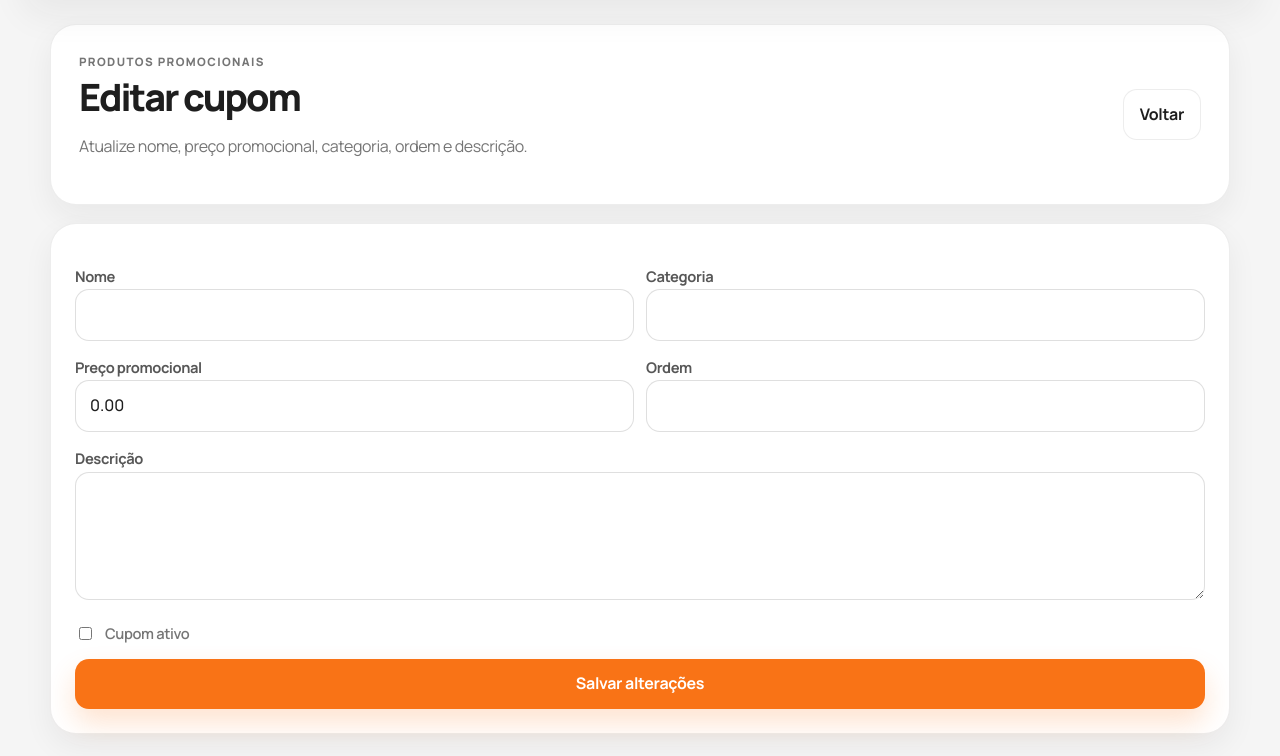
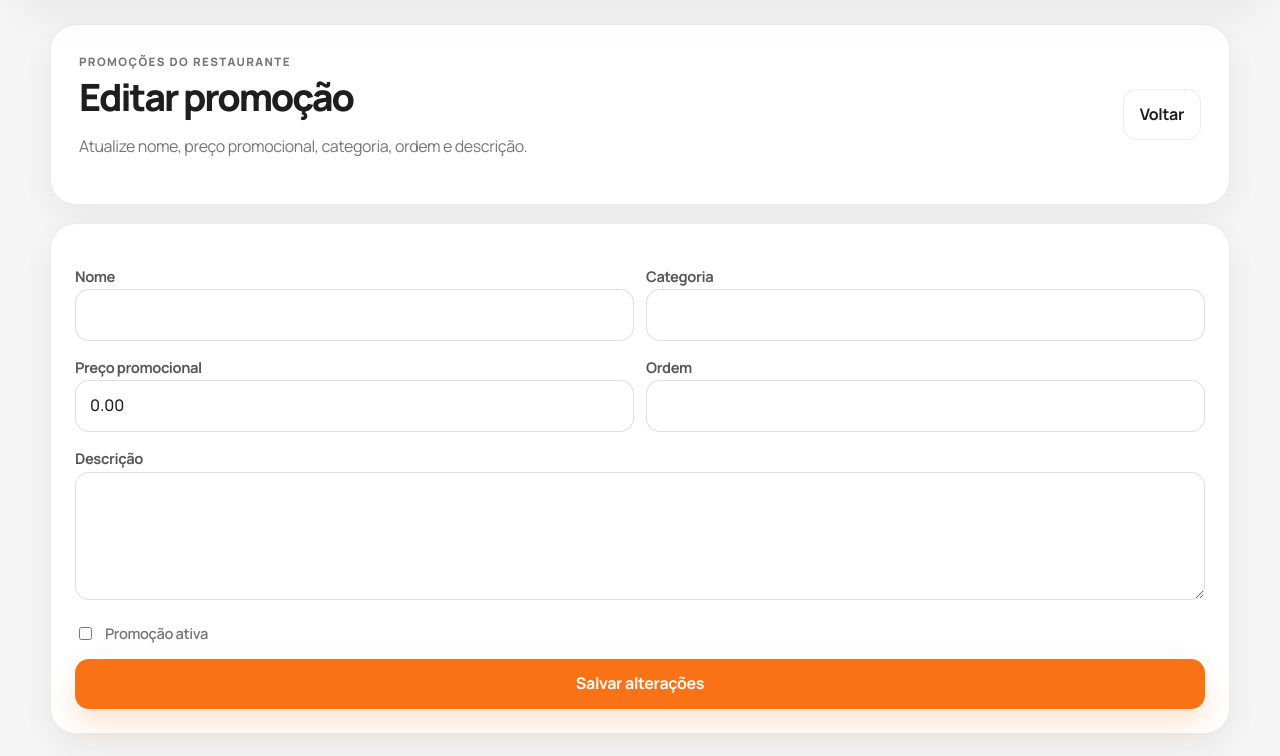
Before and after one commit to camisagilberto/restaurante_homolog, a Flask app: template app/templates/admin/coupon_form.html in a window 1280 px wide. Shown: the part 94-850 px from the top of the page. Run offline with Flask 3, Linux system fonts and the light colour scheme; the template is opened without the code that fills it, so the values that code supplies are empty.

Commit message:
Update coupon_form.html

```diff
--- a/app/templates/admin/coupon_form.html
+++ b/app/templates/admin/coupon_form.html
@@ -1,10 +1,10 @@
 {% extends 'base.html' %}
-{% block title %}Editar cupom{% endblock %}
+{% block title %}Editar promoção{% endblock %}
 {% block content %}
 <section class="hero-card">
   <div>
-    <p class="eyebrow">Produtos promocionais</p>
-    <h2>Editar cupom</h2>
+    <p class="eyebrow">Promoções do restaurante</p>
+    <h2>Editar promoção</h2>
     <p class="muted">Atualize nome, preço promocional, categoria, ordem e descrição.</p>
   </div>
   <a class="btn btn-secondary" href="{{ url_for('admin.coupons') }}">Voltar</a>
@@ -37,7 +37,7 @@
       <label>Descrição</label>
       <textarea name="description" rows="4">{{ product['description'] or '' }}</textarea>
     </div>
-    <label class="check-inline"><input type="checkbox" name="active" {% if product['active'] %}checked{% endif %}> Cupom ativo</label>
+    <label class="check-inline"><input type="checkbox" name="active" {% if product['active'] %}checked{% endif %}> Promoção ativa</label>
     <button type="submit" class="btn btn-primary">Salvar alterações</button>
   </form>
 </section>
```
